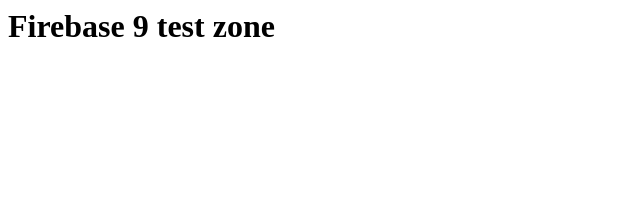
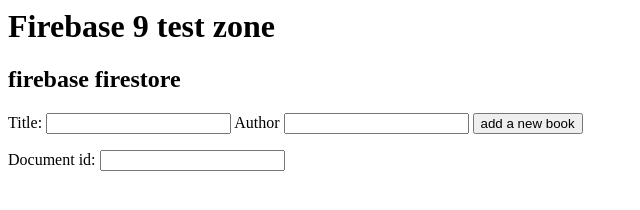
Before and after one commit to KJCastillo/firebase9test, a website built with webpack: page dist/index.html in a window 1280 px wide. Shown: the whole page, without its empty margins (0-640 px from the left). Built offline with nearby package versions, Linux system fonts and the light colour scheme; some packages are replaced by stand-ins of ours; no server answers; the database is empty.

Commit message:
index hmtl updated

```diff
--- a/dist/index.html
+++ b/dist/index.html
@@ -8,6 +8,22 @@
 <body>
     <h1>Firebase 9 test zone</h1>
 
+    <h2>firebase firestore</h2>
+
+    <form class="add">
+        <label for="title">Title:</label>
+        <input type="text" name="title" required>
+        <label for="author">Author</label>
+        <input type="text" name="author" required>
+
+        <button>add a new book</button>
+    </form>
+
+    <form class="delete">
+        <label for="id">Document id:</label>
+        <input type="text" name="id" required>
+    </form>
+
     <script src="bundle.js"></script>
 </body>
 </html>
```
